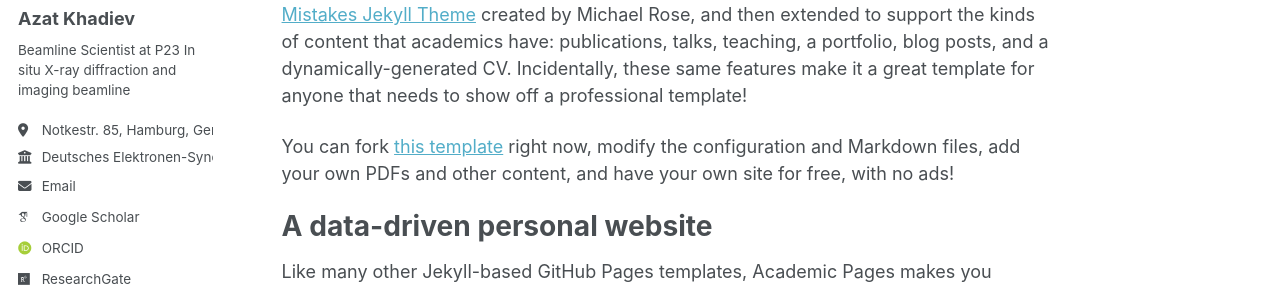
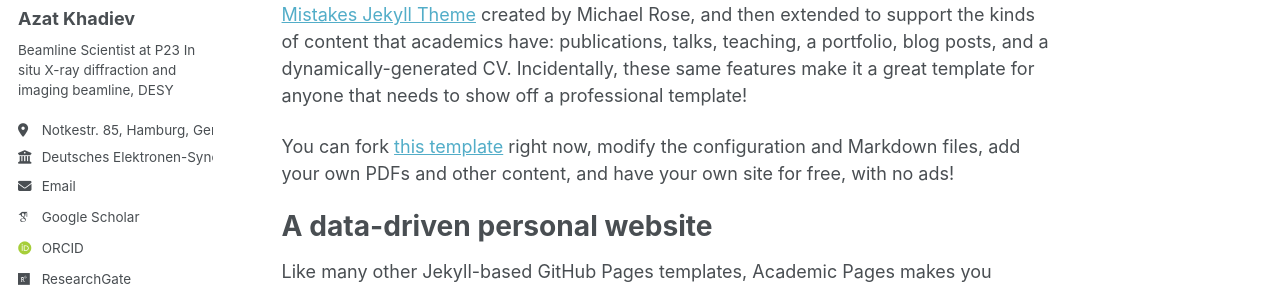
Before and after one commit to azkhadiev/azkhadiev.github.io, a Jekyll site: the page built from _pages/about.md, in a window 1280 px wide. Shown: the part 276-563 px from the top of the page. Built offline with Jekyll 4.4.1, drawn with Linux system fonts in a browser that asks for light colours; some web fonts are replaced; a script that is not in the unit is left out.

Commit message:
Update _config.yml

```diff
--- a/_config.yml
+++ b/_config.yml
@@ -25,7 +25,7 @@ author:
   avatar           : "profile.png"
   name             : "Azat Khadiev"
   pronouns         : # example: "she/her"
-  bio              : "Beamline Scientist at P23 In situ X-ray diffraction and imaging beamline"
+  bio              : "Beamline Scientist at P23 In situ X-ray diffraction and imaging beamline, DESY"
   location         : "Notkestr. 85, Hamburg, Germany"
   employer         : "Deutsches Elektronen-Synchrotron DESY"
   uri              : # URL
```
